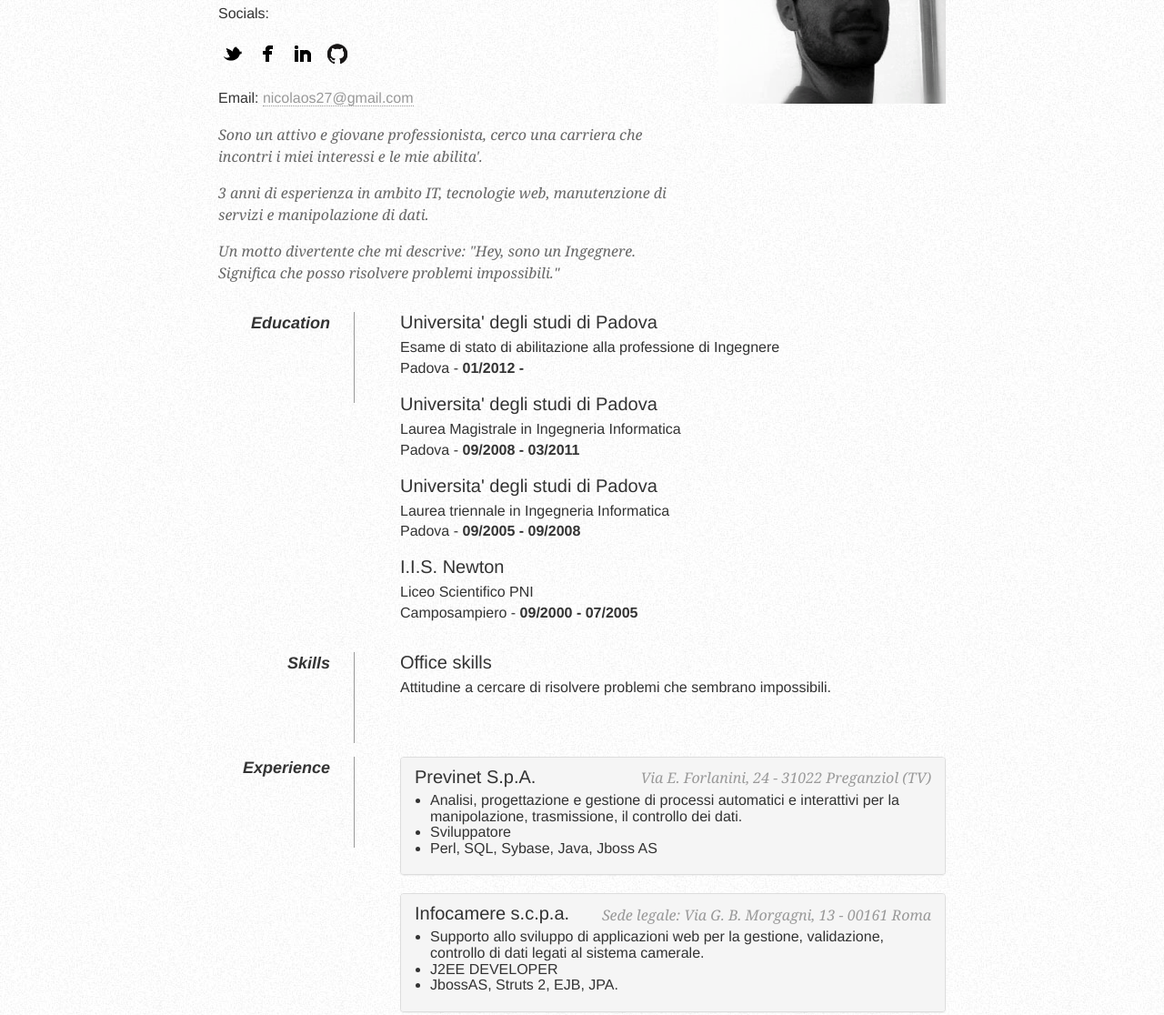
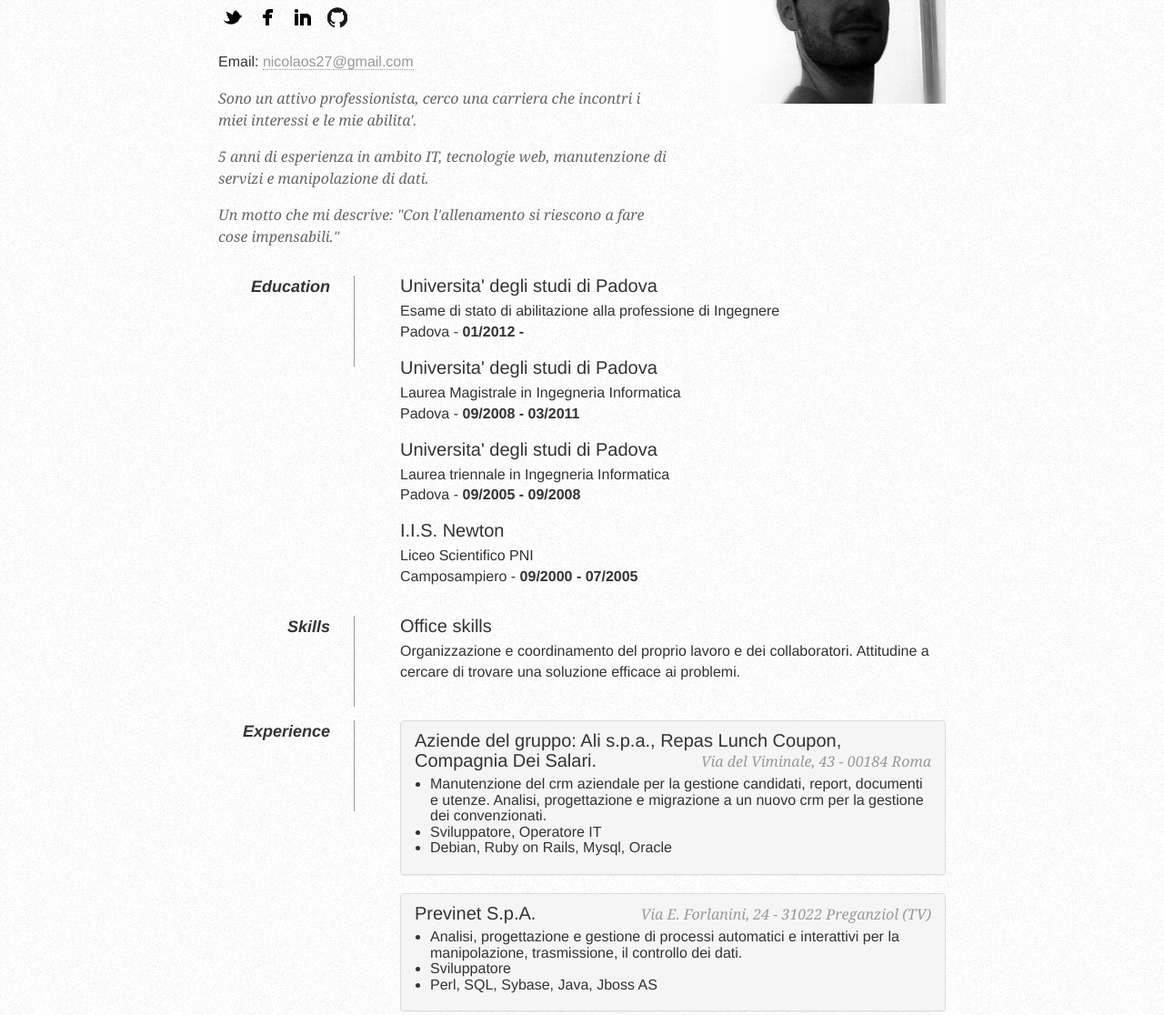
Before and after one commit to nicolaos/nicolaos.github.io, a plain HTML site: page index.html in a window 1280 px wide. Shown: the part 136-1252 px from the top of the page at 91% size. Drawn offline with Linux system fonts and the light colour scheme.

Commit message:
curriculum updates;

```diff
--- a/index.html
+++ b/index.html
@@ -32,7 +32,7 @@
             <h1 class="fn">{{curriculum.lastName}} {{curriculum.firstName}}</h1>
             <p ng-show="curriculum.address">Where you can find me:<br/> {{curriculum.address.via}}. {{curriculum.address.city}} <br/>{{curriculum.address.cap}} - {{curriculum.address.provincia}}
             </p>
-            <p>Socials: </p>
+            <!-- <p>Socials: </p> -->
             <p>
                 <a href="http://www.twitter.com/nicolaosc" class="sb min twitter">Twitter</a>
                 <a href="http://www.facebook.com/nicolaos.calzavara" class="sb min facebook">Facebook</a>
@@ -75,7 +75,6 @@
             <dd>
                 <h2>Office skills</h2>
                 <p>{{curriculum.office_skills}}</p>
-
             </dd>
 
             <dd class="clear"></dd>
--- a/js/curriculum-local_it.json
+++ b/js/curriculum-local_it.json
@@ -8,9 +8,9 @@ var curriculum = {
                 { "type": "home", "number": "" },
                 { "type": "mobile", "number": "" }
      ],
-     "summary_personal": "Sono un attivo e giovane professionista, cerco una carriera che incontri i miei interessi e le mie abilita'.",
-     "summary_funny":"Hey, sono un Ingegnere. Significa che posso risolvere problemi impossibili.",
-     "summary_funny_label":"Un motto divertente che mi descrive: ",
+     "summary_personal": "Sono un attivo professionista, cerco una carriera che incontri i miei interessi e le mie abilita'.",
+     "summary_funny":"Con l'allenamento si riescono a fare cose impensabili.",
+     "summary_funny_label":"Un motto che mi descrive: ",
      "education_list" : [
             {   "ed_title": "Universita' degli studi di Padova",
                 "ed_course": "Esame di stato di abilitazione alla professione di Ingegnere",
@@ -42,8 +42,8 @@ var curriculum = {
             }
      ],
      "grade_label": "",
-     "office_skills": "Attitudine a cercare di risolvere problemi che sembrano impossibili.",
-     "summary_prof":"3 anni di esperienza in ambito IT, tecnologie web, manutenzione di servizi e manipolazione di dati.",
+     "office_skills": "Organizzazione e coordinamento del proprio lavoro e dei collaboratori. Attitudine a cercare di trovare una soluzione efficace ai problemi.",
+     "summary_prof": "5 anni di esperienza in ambito IT, tecnologie web, manutenzione di servizi e manipolazione di dati.",
      "skills":[
         "High-End Application Software: J2EE",
         "Languages: Java, J2EE, Javascript, Ruby, Perl",
@@ -52,10 +52,34 @@ var curriculum = {
      ],
      "technologies":"Java, Eclipse, HTML, SQL, Ruby on Rails, Ruby, MySQL, JBoss, J2EE, XML, Struts, jQuery, JavaScript, Maven2, EJB3, Ant, JUnit, CSS, Perl, Sybase, Stored Procedures, XML-RPC, JPA, Web Services, Git, EGit, CVS, XMLBeans, Jenkins, AngularJS, Sinatra, Nokogiri, JSON, Google Maps API, Rake, Bootstrap, HAML, SQLite, Devise, Android.",
      "experience_list":[
+         {
+             "name":"Aziende del gruppo: Ali s.p.a., Repas Lunch Coupon, Compagnia Dei Salari.",
+             "start":"11/2014",
+             "end":"oggi",
+             "location":"Via del Viminale, 43 - 00184 Roma",
+             "type":"development",
+             "role":"Sviluppatore, Operatore IT",
+             "details":"Manutenzione del crm aziendale per la gestione candidati, report, documenti e utenze. Analisi, progettazione e migrazione a un nuovo crm per la gestione dei convenzionati.",
+             "environment":"Debian, Ruby on Rails, Mysql, Oracle",
+             "projects": [
+                 {
+                     "name": "servizi commerciali convenzionamento",
+                     "type": "web application",
+                     "desc": "Crm gestione convenzionati, gestione flusso documenti di convenzionamento",
+                     "technologies": "Ruby on rails, Mysql"
+                 },
+                 {
+                     "name": "crm aziendale",
+                     "type": "web application",
+                     "desc": "Gestione curricula, documenti, utenze, crm aziende",
+                     "technologies": "Ruby on rails, Mysql, Sphinx"
+                 }
+             ]
+         },
         {
             "name":"Previnet S.p.A.",
             "start":"09/2013",
-            "end":"oggi",
+            "end":"11/2014",
             "location":"Via E. Forlanini, 24 - 31022 Preganziol (TV)",
             "type":"development",
             "role":"Sviluppatore",
@@ -66,7 +90,7 @@ var curriculum = {
                     "name": "servizi polizze",
                     "type": "script/process management",
                     "desc": "",
-                    "technologies": "perl, IPAS, SQL, Sybase, StoredProcedures"
+                    "technologies": "Perl, IPAS, SQL, Sybase, StoredProcedures"
                 },
                 {
                     "name": "portale Gate",
@@ -129,7 +153,7 @@ var curriculum = {
             "type":"development",
             "role":"Sviluppatore",
             "details":"Analisi e sviluppo di applicazioni per smartphone multipiattaforma tramite il framework Phonegap. Realizzazione di pagine web dinamiche e interattive utilizzando le API di Phonegap. Programmazione di applicazioni per i sistemi operativi Symbian, Blackberry, Android. Realizzazione di un'applicazione demo per Android e Blackberry per la vendita di biglietti del tram tramite SMS.",
-            "environment":"Perl, SQL, Sybase, Java, Jboss AS",
+            "environment":"Javascript, Html, Java, Tomcat",
             "projects": [
                 {
                     "name": "phonegap",
@@ -146,7 +170,7 @@ var curriculum = {
             ]
         }
      ],
-     "hobbies": [ "tecnologie web", "calcetto", "snowboard", "palestra", "ciclismo", "piscina",  "tennis"
+     "hobbies": [ "tecnologie web", "sci", "triathlon", "ciclismo", "piscina"
      ],
 
      "photo_path": "img/nicolaosc.png",
```
Also changed, not shown: js/curriculum-local_en.json (+10 -0 lines), 1 other file.
